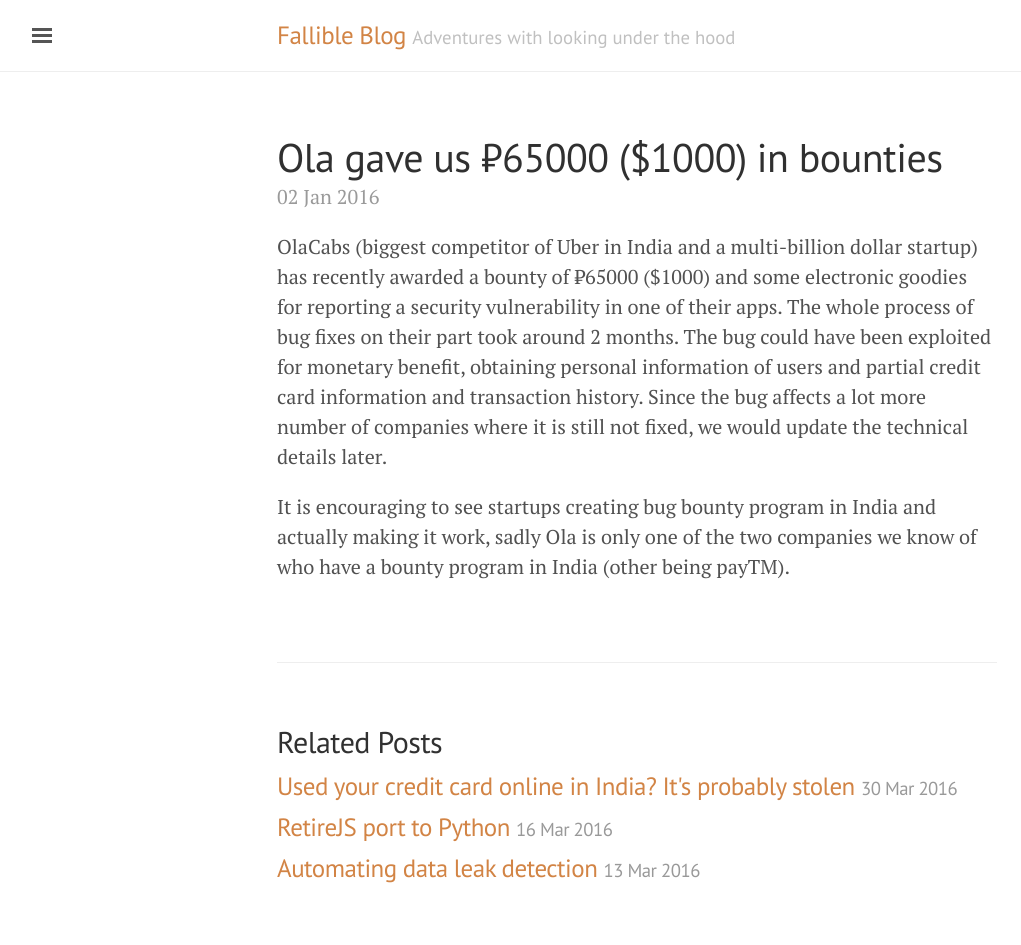
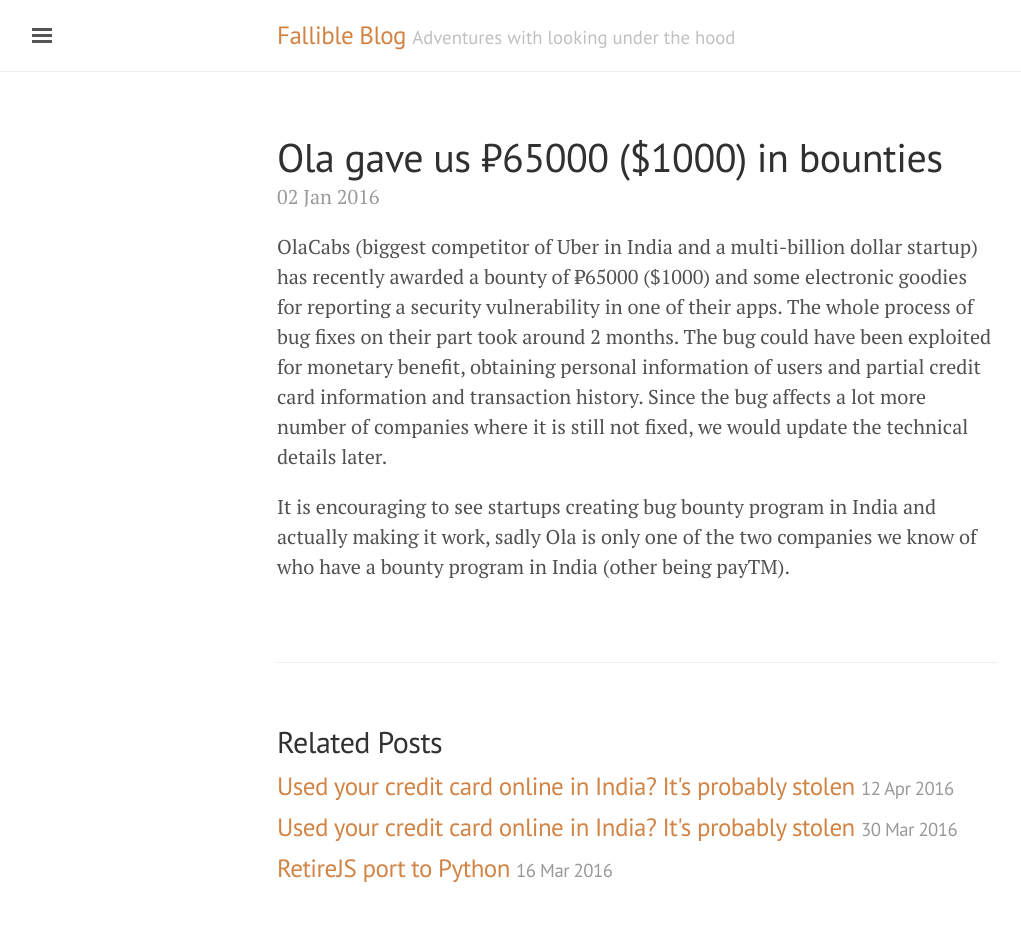
Before and after one commit to FallibleInc/blog, a Jekyll site: the page built from _posts/2016-01-02-ola-bug-bounty-hack.md, in a window 1280 px wide. Shown: the whole page, without its empty margins (3-1024 px from the left). Built offline with Jekyll 4.4.1, drawn with Linux system fonts in a browser that asks for light colours; comment, search, counter and statistics services are not loaded.

Commit message:
Move to correct positions

```diff
--- a/full-credit-card-leak-bug-payment-gateway.md
+++ b/_posts/2016-04-12-full-credit-card-leak-bug-payment-gateway.md
@@ -1,7 +1,8 @@
 ---
-published: false
+layout: post
+title: "Used your credit card online in India? It's probably stolen"
+published: true
 ---
-
 
 
 We [wrote a post](https://fallible.co/blog/2016/03/30/payment-gateway-hacked-credit-card-leaked/) about security issues with some of the payment gateways in India. We wanted to tell more about the bugs at that point of time but we refrained from doing so as the vulnerabilites (the first in the list) were not fixed by the respective companies in their production systems. One of the companies which we reported the bugs to has confirmed the fix and we can do that now.
@@ -9,7 +10,7 @@ We [wrote a post](https://fallible.co/blog/2016/03/30/payment-gateway-hacked-cre
 
 This issue was a complete credit card number leak along with the expiry date. We have blurred some of the digits of the full card (a sample response below). This system is comparatively small and was [used to process around 700,000 transactions per day](http://yourstory.com/2016/02/juspay-funding/), comparetely. The id can be enumerated to get card dumps for various users. The card blurred below is not our card and is most probably a debit card.
 
-![Juspay1.png]({{site.baseurl}}/_posts/Juspay1.png)
+![Juspay1.png]({{site.baseurl}}/Juspay1.png)
 
 Our previous post contained a list of companies, all of them using one or more of these systems. The list was obtained from the customer profile list of the respective vulnerable gateways. Even after explicitly specifying that these companies were not vulnerable by themselves and are using a vulnerable payment system, they were more interested in intimadation. We assume bullies just lack comprehension skills and have poor reading skills.
 
```
Also changed, not shown: Juspay1.png (renamed from _posts/Juspay1.png), 1 other file.
